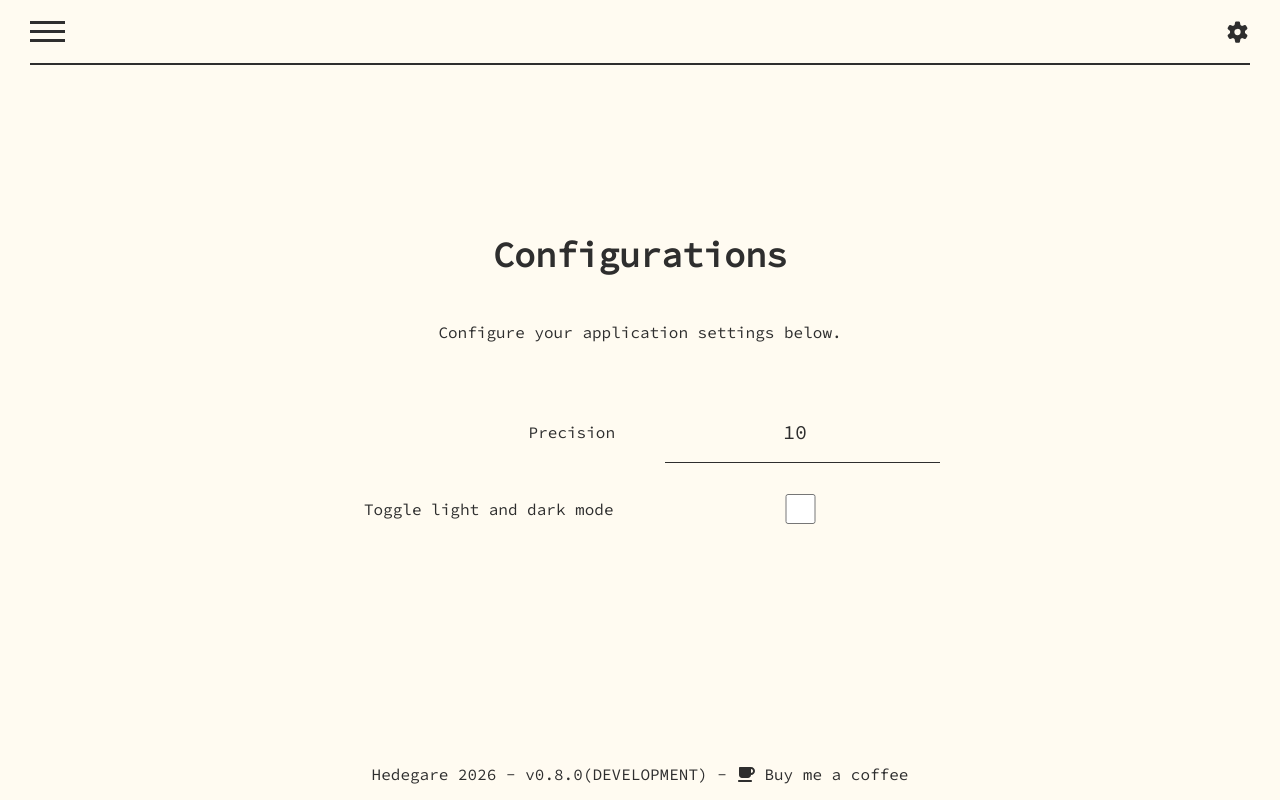
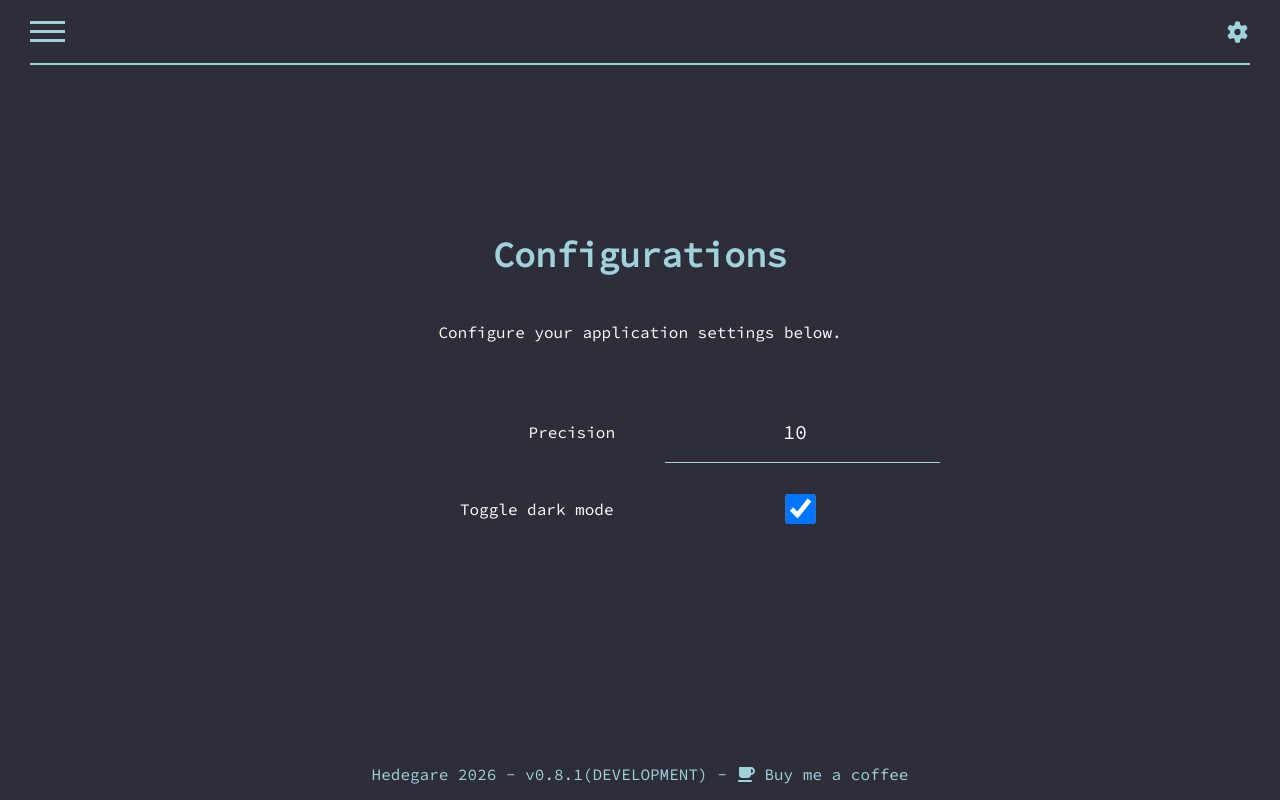
Before and after one commit to Hedevgare/conversion-tools, a Vue app: page /definitions in a window 1280 px wide. Both pictures are taken after a click on the element 960 px from the left and 31 px from the top of the page. Built offline with nearby package versions, Linux system fonts and the light colour scheme.

Commit message:
feat: Add default dark mode
This commit makes sure that the dark mode is the default mode.

```diff
--- a/src/App.vue
+++ b/src/App.vue
@@ -2,9 +2,9 @@
 export default {
     data() {
         return {
-            appVersion: 'v0.8.0',
+            appVersion: 'v0.8.1',
             isMenuOpen: false,
-            darkmode: localStorage.darkmode === 'true'
+            darkmode: localStorage.darkmode === 'true' || true
         }
     },
     mounted() {
--- a/src/pages/Definitions.vue
+++ b/src/pages/Definitions.vue
@@ -3,7 +3,7 @@ export default {
     data() {
         return {
             precision: localStorage.precision || 10,
-            darkmode: localStorage.darkmode === 'true'
+            darkmode: localStorage.darkmode === 'true' || true
         }
     },
     watch: {
@@ -28,7 +28,7 @@ export default {
             <input class="flex-1 input-definitions" type="number" v-model="precision" />
         </div>
         <div class="configurations-item margin-10">
-            <p class="flex-1 text-right">Toggle light and dark mode</p>
+            <p class="flex-1 text-right">Toggle dark mode</p>
             <input class="flex-1" type="checkbox" v-model="darkmode" />
         </div>
     </div>
```
